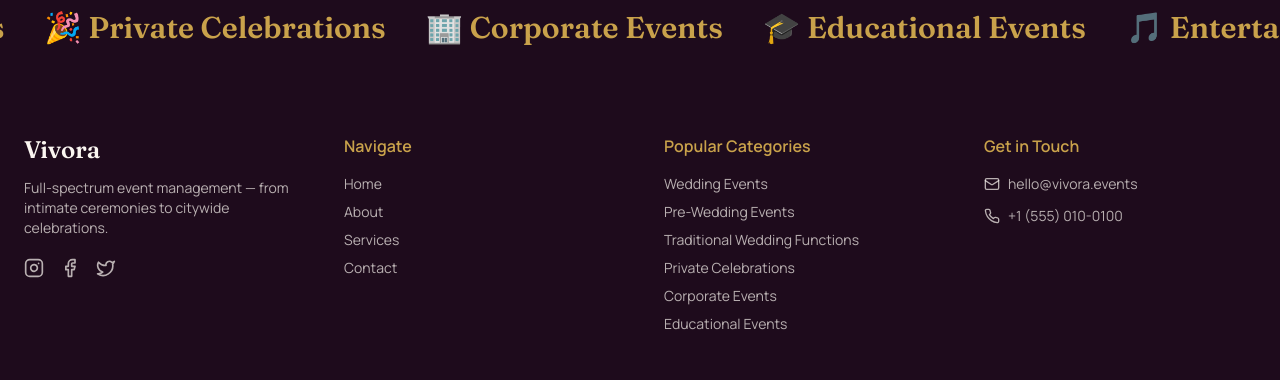
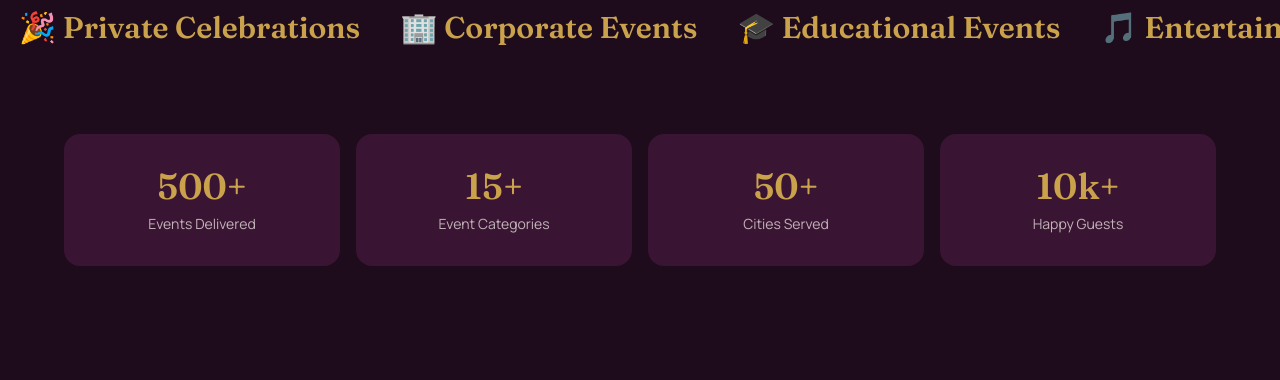
Before and after one commit to Sathya5230/vivora, a React (Vite) app: page / in a window 1280 px wide. Shown: the part 739-1119 px from the top of the page. Built offline with nearby package versions, Linux system fonts and the light colour scheme.

Commit message:
feat: add stats strip to homepage

```diff
--- /dev/null
+++ b/src/components/sections/StatsStrip.jsx
@@ -0,0 +1,20 @@
+import StatCard from "../ui/StatCard";
+
+const stats = [
+  { value: "500+", label: "Events Delivered" },
+  { value: "15+", label: "Event Categories" },
+  { value: "50+", label: "Cities Served" },
+  { value: "10k+", label: "Happy Guests" },
+];
+
+export default function StatsStrip() {
+  return (
+    <section className="bg-plum-900 px-6 py-16">
+      <div className="mx-auto grid max-w-6xl grid-cols-2 gap-4 sm:grid-cols-4">
+        {stats.map((stat) => (
+          <StatCard key={stat.label} value={stat.value} label={stat.label} />
+        ))}
+      </div>
+    </section>
+  );
+}
--- /dev/null
+++ b/src/components/ui/StatCard.jsx
@@ -0,0 +1,10 @@
+export default function StatCard({ value, label }) {
+  return (
+    <div className="rounded-2xl bg-plum-800 px-6 py-8 text-center">
+      <p className="font-display text-3xl font-semibold text-gold-400 sm:text-4xl">
+        {value}
+      </p>
+      <p className="mt-2 text-sm text-cream/70">{label}</p>
+    </div>
+  );
+}
--- a/src/pages/Home.jsx
+++ b/src/pages/Home.jsx
@@ -1,11 +1,13 @@
 import Hero from "../components/sections/Hero";
 import CategoryMarquee from "../components/sections/CategoryMarquee";
+import StatsStrip from "../components/sections/StatsStrip";
 
 export default function Home() {
   return (
     <>
       <Hero />
       <CategoryMarquee />
+      <StatsStrip />
     </>
   );
 }
```
